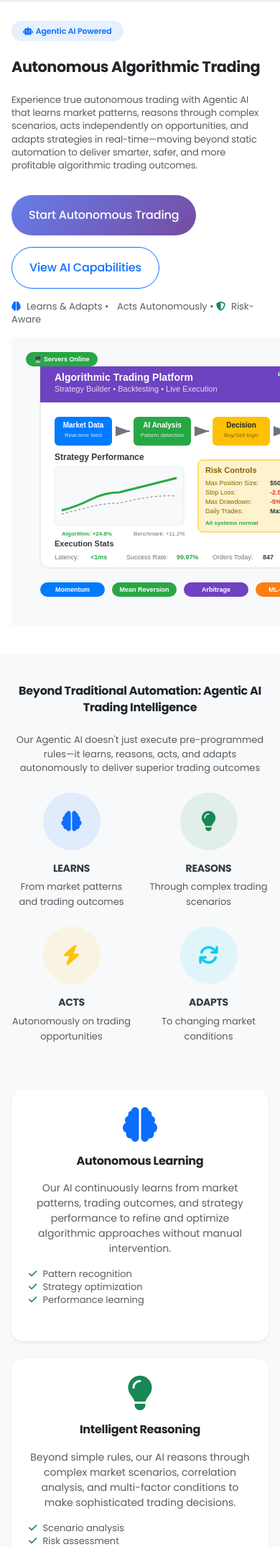
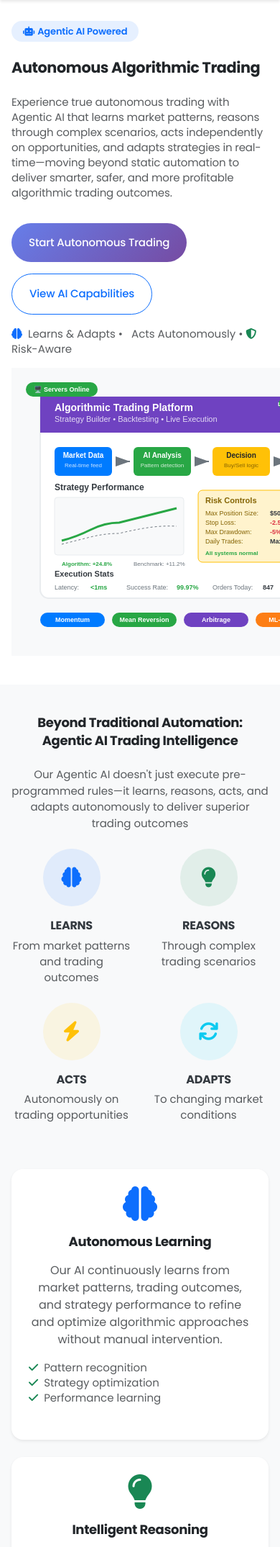
Before and after one commit to secira/TargetCapital, a Flask app: page /algo-trading in a window 390 px wide; the page is wider, and only the part inside the window is pictured. Shown: the part 91-2240 px from the top of that part at 72% size. Run offline with Flask 3, Linux system fonts and the light colour scheme; data that the repository does not hold is empty; parts of the project's set-up code (start-up, migrations or seed data) failed here and were passed over.

Commit message:
Increase text sizes for improved readability and accessibility
Update CSS styles in `static/css/dashboard.css` and `static/css/style.css` to increase font sizes for headings and body text across the platform, implementing a new typography standard with 26px headings and 16px body text for better user experience and accessibility.

Replit-Commit-Author: Agent
Replit-Commit-Session-Id: 3830e6c2-9177-405b-bafd-88890e3559ca
Replit-Commit-Checkpoint-Type: full_checkpoint
Replit-Commit-Screenshot-Url: https://storage.googleapis.com/screenshot-production-us-central1/37403e1a-2e82-46a3-85b8-043df3d84a1e/3830e6c2-9177-405b-bafd-88890e3559ca/z7RUhQ4

```diff
--- a/static/css/dashboard.css
+++ b/static/css/dashboard.css
@@ -1,10 +1,10 @@
 /* Dashboard Typography Standards */
-/* Headings should be around 24px, Body text should be at least 14px */
+/* Headings should be around 26px, Body text should be at least 16px */
 
 /* Dashboard Main Headings */
 .dashboard-heading,
 .h1, h1 {
-    font-size: 24px !important;
+    font-size: 26px !important;
     font-weight: 600;
     line-height: 1.3;
     margin-bottom: 1rem;
@@ -12,7 +12,7 @@
 
 .dashboard-subheading,
 .h2, h2 {
-    font-size: 20px !important;
+    font-size: 22px !important;
     font-weight: 500;
     line-height: 1.4;
     margin-bottom: 0.8rem;
@@ -20,28 +20,28 @@
 
 .dashboard-section-heading,
 .h3, h3 {
-    font-size: 18px !important;
+    font-size: 20px !important;
     font-weight: 500;
     line-height: 1.4;
     margin-bottom: 0.6rem;
 }
 
 .h4, h4 {
-    font-size: 16px !important;
+    font-size: 18px !important;
     font-weight: 500;
     line-height: 1.4;
     margin-bottom: 0.5rem;
 }
 
 .h5, h5 {
-    font-size: 15px !important;
+    font-size: 17px !important;
     font-weight: 500;
     line-height: 1.4;
     margin-bottom: 0.4rem;
 }
 
 .h6, h6 {
-    font-size: 14px !important;
+    font-size: 16px !important;
     font-weight: 500;
     line-height: 1.4;
     margin-bottom: 0.3rem;
@@ -49,56 +49,56 @@
 
 /* Body Text Standards */
 body, .dashboard-body-text {
-    font-size: 14px !important;
+    font-size: 16px !important;
     line-height: 1.5;
 }
 
 /* Card Text */
 .card-title {
-    font-size: 16px !important;
+    font-size: 18px !important;
     font-weight: 500;
     margin-bottom: 0.5rem;
 }
 
 .card-text, .card-body p {
-    font-size: 14px !important;
+    font-size: 16px !important;
     line-height: 1.5;
 }
 
 /* Button Text */
 .btn {
-    font-size: 14px !important;
+    font-size: 16px !important;
     font-weight: 500;
 }
 
 .btn-sm {
-    font-size: 13px !important;
+    font-size: 15px !important;
 }
 
 .btn-lg {
-    font-size: 16px !important;
+    font-size: 18px !important;
 }
 
 /* Form Elements */
 .form-label {
-    font-size: 14px !important;
+    font-size: 16px !important;
     font-weight: 500;
     margin-bottom: 0.3rem;
 }
 
 .form-control, .form-select {
-    font-size: 14px !important;
+    font-size: 16px !important;
     line-height: 1.5;
 }
 
 /* Table Text */
 .table th {
-    font-size: 14px !important;
+    font-size: 16px !important;
     font-weight: 600;
 }
 
 .table td {
-    font-size: 14px !important;
+    font-size: 16px !important;
     line-height: 1.4;
 }
 
@@ -110,17 +110,17 @@ body, .dashboard-body-text {
 
 /* Navigation Text */
 .nav-link {
-    font-size: 14px !important;
+    font-size: 16px !important;
     font-weight: 500;
 }
 
 /* Sidebar Text */
 .sidebar .nav-link {
-    font-size: 14px !important;
+    font-size: 16px !important;
 }
 
 .sidebar h6 {
-    font-size: 12px !important;
+    font-size: 14px !important;
     font-weight: 600;
     text-transform: uppercase;
     letter-spacing: 0.5px;
@@ -128,61 +128,91 @@ body, .dashboard-body-text {
 
 /* Badge Text */
 .badge {
-    font-size: 11px !important;
+    font-size: 13px !important;
     font-weight: 500;
 }
 
 /* Alert Text */
 .alert {
-    font-size: 14px !important;
+    font-size: 16px !important;
 }
 
 /* Modal Text */
 .modal-title {
-    font-size: 18px !important;
+    font-size: 20px !important;
     font-weight: 600;
 }
 
 .modal-body {
-    font-size: 14px !important;
+    font-size: 16px !important;
 }
 
 /* Dashboard Specific Classes */
 .dashboard-metric {
-    font-size: 24px !important;
+    font-size: 26px !important;
     font-weight: 700;
     line-height: 1.2;
 }
 
 .dashboard-metric-label {
-    font-size: 12px !important;
+    font-size: 14px !important;
     font-weight: 500;
     text-transform: uppercase;
     letter-spacing: 0.5px;
 }
 
 .dashboard-card-value {
-    font-size: 20px !important;
+    font-size: 22px !important;
     font-weight: 600;
 }
 
 .dashboard-percentage {
-    font-size: 13px !important;
+    font-size: 15px !important;
     font-weight: 500;
 }
 
 /* Responsive Typography */
 @media (max-width: 768px) {
     .dashboard-heading, .h1, h1 {
+        font-size: 24px !important;
+    }
+
+    .dashboard-subheading, .h2, h2 {
+        font-size: 20px !important;
+    }
+
+    .dashboard-section-heading, .h3, h3 {
+        font-size: 18px !important;
+    }
+
+    .dashboard-metric {
+        font-size: 22px !important;
+    }
+
+    .dashboard-card-value {
+        font-size: 20px !important;
+    }
+
+    body, .dashboard-body-text {
+        font-size: 15px !important;
+    }
+
+    .btn {
+        font-size: 15px !important;
+    }
+
+    .form-control, .form-select {
+        font-size: 15px !important;
+    }
+}
+
+@media (max-width: 576px) {
+    .dashboard-heading, .h1, h1 {
         font-size: 22px !important;
     }
 
     .dashboard-subheading, .h2, h2 {
         font-size: 18px !important;
-    }
-
-    .dashboard-section-heading, .h3, h3 {
-        font-size: 16px !important;
     }
 
     .dashboard-metric {
@@ -192,23 +222,9 @@ body, .dashboard-body-text {
     .dashboard-card-value {
         font-size: 18px !important;
     }
-}
 
-@media (max-width: 576px) {
-    .dashboard-heading, .h1, h1 {
-        font-size: 20px !important;
-    }
-
-    .dashboard-subheading, .h2, h2 {
-        font-size: 16px !important;
-    }
-
-    .dashboard-metric {
-        font-size: 18px !important;
-    }
-
-    .dashboard-card-value {
-        font-size: 16px !important;
+    body, .dashboard-body-text {
+        font-size: 14px !important;
     }
 }
 
@@ -223,15 +239,15 @@ body * {
 
 /* Override Bootstrap defaults that are too small */
 .text-muted {
-    font-size: 13px !important;
+    font-size: 15px !important;
 }
 
 .breadcrumb {
-    font-size: 14px !important;
+    font-size: 16px !important;
 }
 
 .pagination .page-link {
-    font-size: 14px !important;
+    font-size: 16px !important;
 }
 
 /* Progress bar labels */
--- a/static/css/style.css
+++ b/static/css/style.css
@@ -14,10 +14,10 @@
     --box-shadow-lg: 0 1rem 3rem rgba(0, 0, 0, 0.175);
 }
 
-/* Typography Standards - Headings 24px, Body 14px minimum */
+/* Typography Standards - Headings 26px, Body 16px minimum */
 body {
     font-family: 'Poppins', 'Inter', sans-serif;
-    font-size: 14px !important;
+    font-size: 16px !important;
     line-height: 1.6;
     color: var(--dark-color);
     font-weight: 400;
@@ -33,27 +33,27 @@ h1, h2, h3, h4, h5, h6 {
 
 /* Standardized heading sizes */
 h1, .h1 {
-    font-size: 24px !important;
+    font-size: 26px !important;
 }
 
 h2, .h2 {
+    font-size: 22px !important;
+}
+
+h3, .h3 {
     font-size: 20px !important;
 }
 
-h3, .h3 {
+h4, .h4 {
     font-size: 18px !important;
 }
 
-h4, .h4 {
-    font-size: 16px !important;
-}
-
 h5, .h5 {
-    font-size: 15px !important;
+    font-size: 17px !important;
 }
 
 h6, .h6 {
-    font-size: 14px !important;
+    font-size: 16px !important;
 }
 
 .display-4, .display-5, .display-6 {
```
Also changed, not shown: replit.md (+3 -2 lines).
